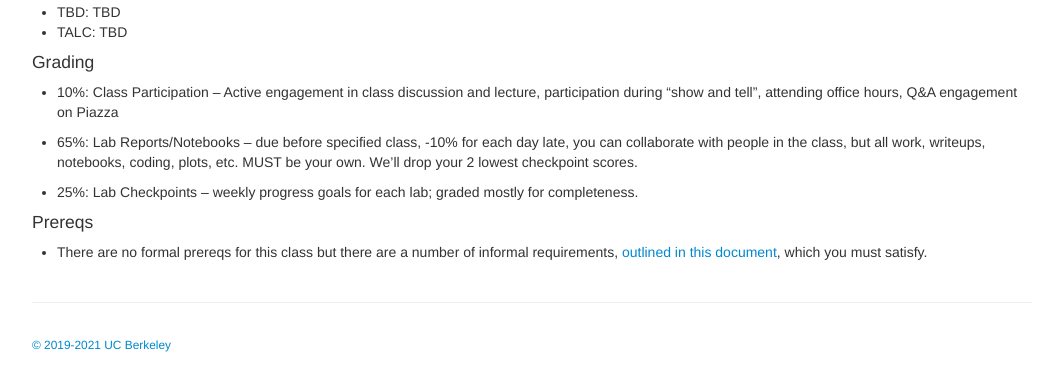
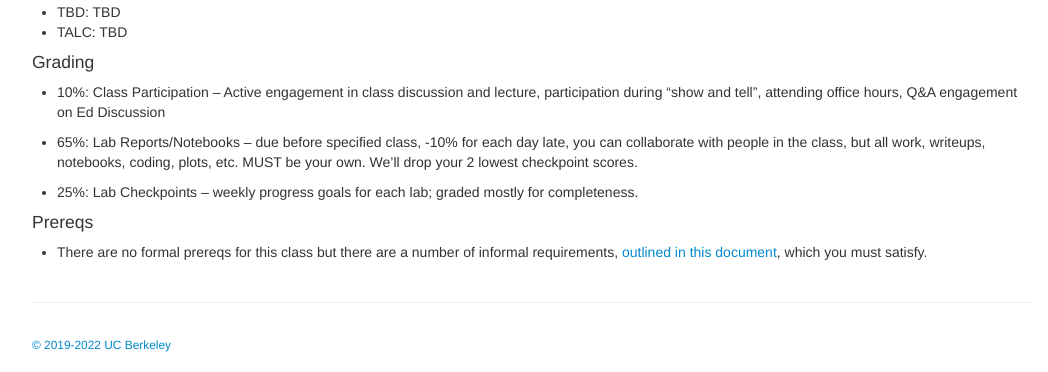
Before and after one commit to ucb-datalab/ucb-datalab.github.io, a Jekyll site: the page built from index.md, in a window 1280 px wide and 900 px high, scrolled down 681 px. Shown: the part 525-897 px from the top of the window, without its empty margins (76-1124 px from the left). Built offline with Jekyll 4.4.1, drawn with Linux system fonts in a browser that asks for light colours.

Commit message:
Updated index and _includes/themes to change Piazza to Ed Discussion

```diff
--- a/_includes/themes/twitter/default.html
+++ b/_includes/themes/twitter/default.html
@@ -40,7 +40,7 @@
               <li><a href="{{ BASE_PATH }}/pages/lectures.html">Lectures</a></li>
               <li><a href="{{ BASE_PATH }}/pages/syllabus.html">Syllabus</a></li>
               <li><a href="https://github.com/ucb-datalab/">GitHub</a></li>
-	      <li><a href="https://piazza.com/berkeley/spring2021/ay128256/home">Piazza</a></li>
+	      <li><a href="https://edstem.org/us/courses/25141/discussion/">Ed Discussion</a></li>
               <li><a href="{{ BASE_PATH }}/pages/labs.html">Labs</a></li>
               <li><a href="{{ BASE_PATH }}/pages/projects.html">Projects</a></li>
               <li><a href="{{ BASE_PATH }}/pages/resources.html">Resources</a></li>
@@ -58,7 +58,7 @@
       <footer>
         <p><small>
   <!-- start of ucb-datalab footer; modify this part -->
-              <a href="http://astro.berkeley.edu"> &copy; 2019-2021 UC Berkeley</a>
+              <a href="http://astro.berkeley.edu"> &copy; 2019-2022 UC Berkeley</a>
   <!-- end of ucb-datalab footer; modify this part -->
         </small></p>
       </footer>
--- a/index.md
+++ b/index.md
@@ -84,7 +84,7 @@
 
 #### Grading
 
- * 10%: Class Participation – Active engagement in class discussion and lecture, participation during "show and tell", attending office hours, Q&A engagement on Piazza
+ * 10%: Class Participation – Active engagement in class discussion and lecture, participation during "show and tell", attending office hours, Q&A engagement on Ed Discussion
 
  * 65%: Lab Reports/Notebooks – due before specified class, -10% for each day late, you can collaborate with people in the class, but all work, writeups, notebooks, coding, plots, etc. MUST be your own. We'll drop your 2 lowest checkpoint scores.
 
```
